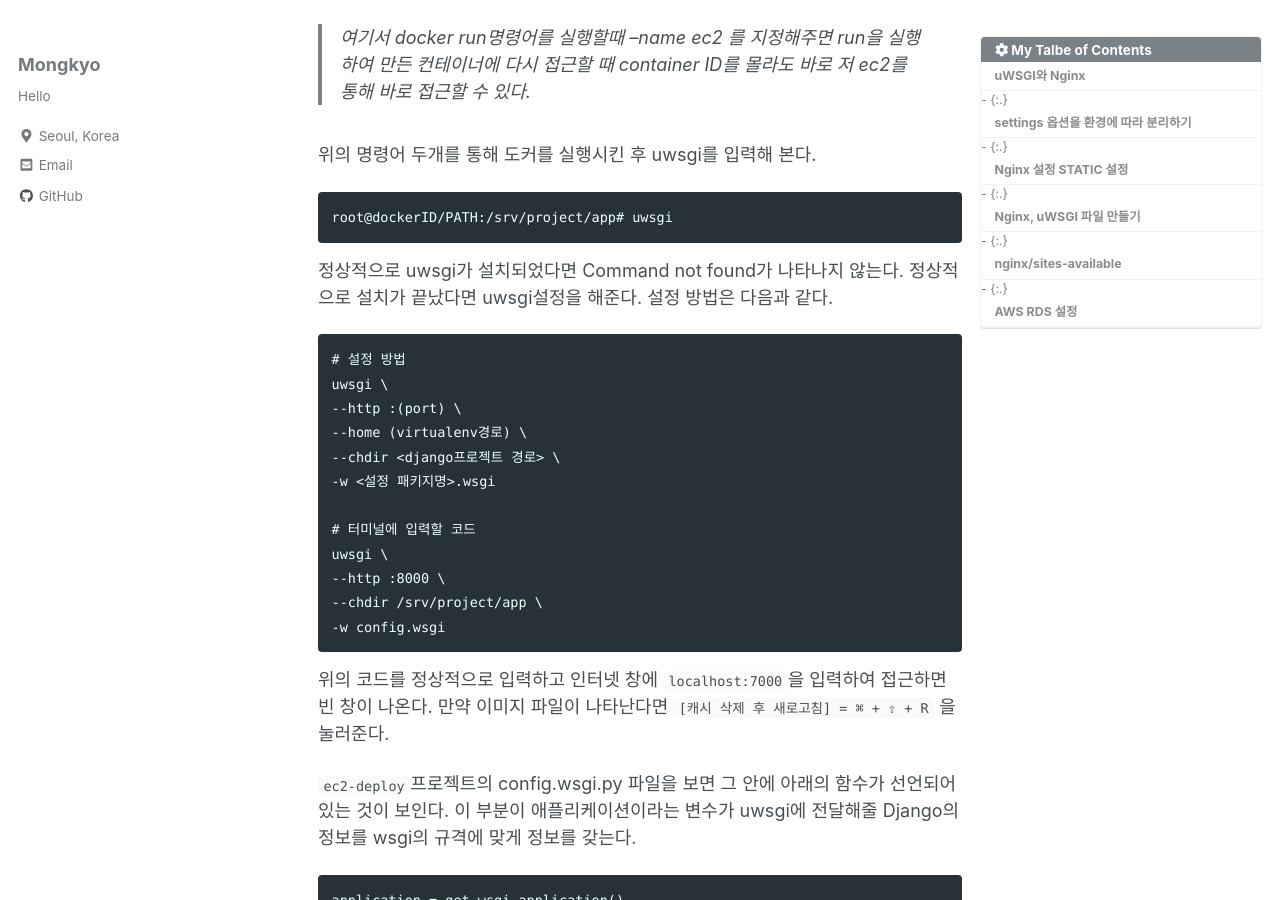
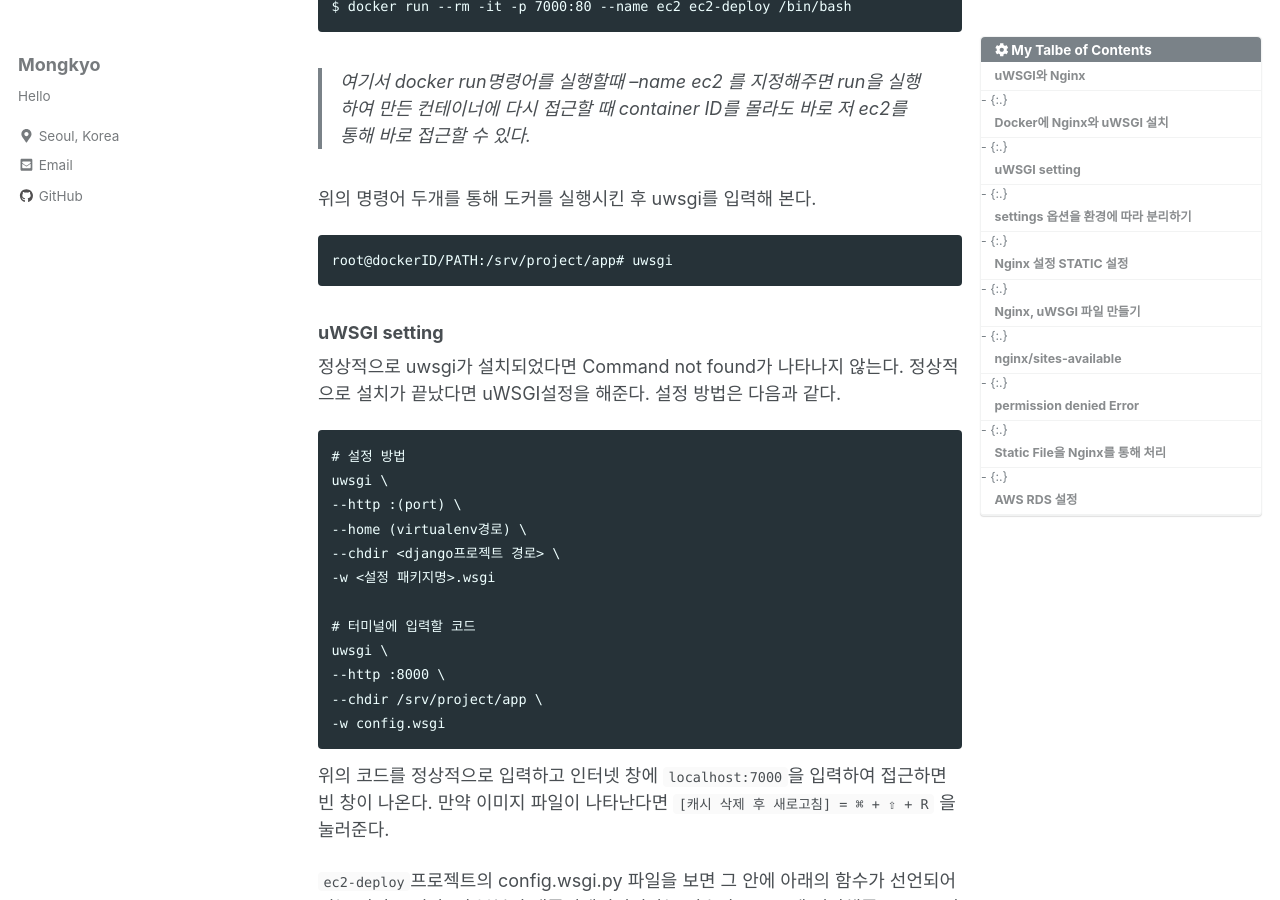
Before and after one commit to mongkyo/mongkyo.github.io, a Jekyll site: the page built from _posts/2018-11-02-Deploy-2.md, in a window 1280 px wide and 900 px high, scrolled down 1579 px. Built offline with Jekyll 4.4.1, drawn with Linux system fonts in a browser that asks for light colours; nearby versions of some CDN libraries; some of the changed text lies outside the part shown.

Commit message:
modified deploy2

````diff
--- a/_posts/2018-11-02-Deploy-2.md
+++ b/_posts/2018-11-02-Deploy-2.md
@@ -1,5 +1,5 @@
 ---
-title: "Deploy(2) - "
+title: "Deploy(2) - uWSGI와 Nginx"
 categories:
   - Dev
 tags:
@@ -7,6 +7,10 @@ tags:
     - AWS
     - RDS
     - Docker
+    - uWSGI
+    - Nginx
+    - Database
+    - postgreSQL
 author_profile: true
 
 toc: true
@@ -27,6 +31,8 @@ nginx는 외부에서 오는 요청을 처리하는 데 특화가 되어있다.
 	request  ->  Container  ->  Nginx  ->  uWSGI(Unix Socket)  ->  Django
 
 처음 요청이 들어오면 도커에 있는 컨테이너로 보낸다. 이 컨테이너에서 받은 요청을 Nginx로 보내주고 uWSGI를 거쳐서 Django로 들어간다.
+
+### Docker에 Nginx와 uWSGI 설치
 
 Nginx와 uWSGI를 도커에서 실행하기위해 지난 포스트에서 했던 ec2-deploy프로젝트의 Dockerfile를 다음과 같이 수정해준다.
 
@@ -77,7 +83,9 @@ CMD		python3 manage.py runserver 0:8000
 
 	root@dockerID/PATH:/srv/project/app# uwsgi
 
-정상적으로 uwsgi가 설치되었다면 Command not found가 나타나지 않는다. 정상적으로 설치가 끝났다면 uwsgi설정을 해준다. 설정 방법은 다음과 같다.
+### uWSGI setting
+
+정상적으로 uwsgi가 설치되었다면 Command not found가 나타나지 않는다. 정상적으로 설치가 끝났다면 uWSGI설정을 해준다. 설정 방법은 다음과 같다.
 
 ```
 # 설정 방법
@@ -373,6 +381,9 @@ RUN         ln -sf /etc/nginx/sites-available/app.nginx \
 
 하지만 이러한 에러가 나와도 백그라운드에서 존재하는 nginx의 에러 메세지를 볼 수가 없다. nginx는 이러한 에러 메세지를 파일 형태로 보여주는데 이 에러 메세지는 `/var/log/nginx`에 저장된다. 이 경로에 가보면 error.log파일이 있다. cat 명령어를 통해 출력해보면 에러 메세지들이 나온다.
 
+### permission denied Error
+
+
 docker안에서 `ps -aux`명령어를 입력하면 작업관리자 같은 내용이 쭉 나온다. 이 명령어는 유저 정보를 같이 보여주는데, 위에서 나온 502에러같은 경우 __www-data__ 유저가 __root__ 권한을 가진 socket파일에 데이터를 전송 할 수 없기 때문에 발생하는 permission denied error이다. 이 에러를 해결하기 위해 socket파일의 소유자 정보를 변경해준다. 방법은 uwsgi.ini 파일 마지막에 `chown-socket = www-data`를 추가해 준다.
 
 ```
@@ -406,6 +417,8 @@ Host(7000)
 ```
 Host(7000) 으로 온 요청이 Container(80)으로 들어와서 Nginx으로 들어온 다음 Root URL이 ('/')인 경우에 /tmp/app.socket을 이용해서 uWSGI와 연결이 되고 config.wsgi을 통해 Django와 연결이
 된 것이다.
+
+### Static File을 Nginx를 통해 처리
 
 그러나 아직 static, media 경로를 통해 들어온 파일들에 대한 처리가 되지 않는다. 이 설정을 하기위해 app.nginx파일에 local 설정을 추가해준다.
 
````
